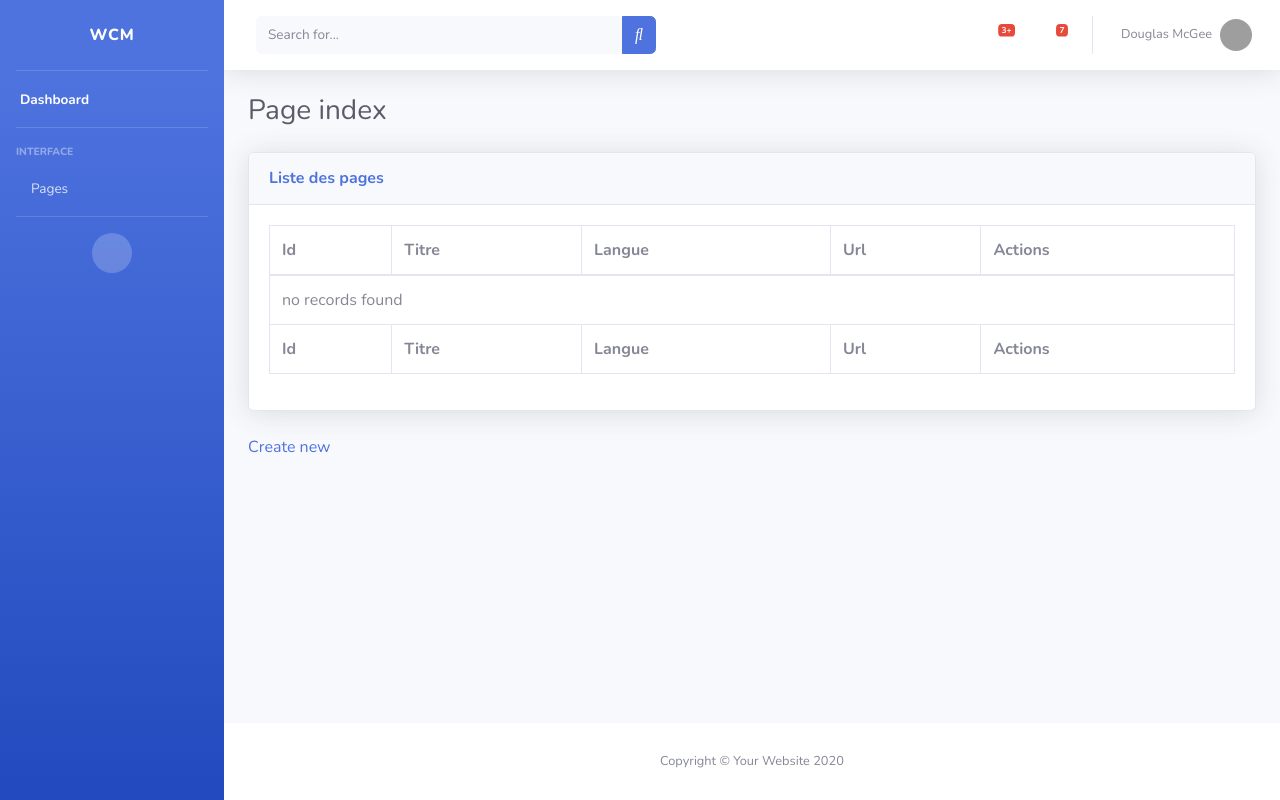
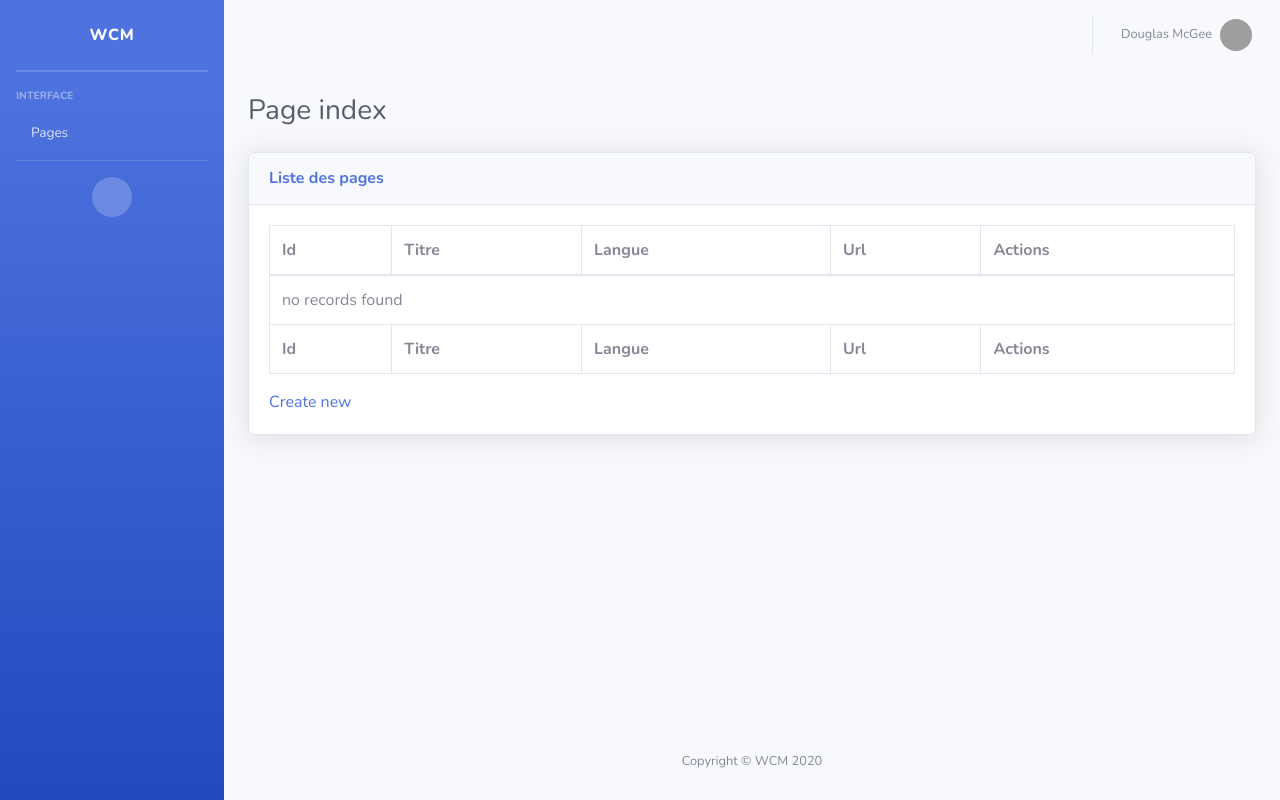
Before and after one commit to gabrielnadoncanada/wcm, a PHP site: template Resources/views/page/index.html.twig in a window 1280 px wide. Run offline with PHP 8.4, Linux system fonts and the light colour scheme; the template is opened without the code that fills it, so the values that code supplies are empty; some libraries are stand-ins or nearby versions; grey boxes are pictures that could not be loaded.

Commit message:
no commit

```diff
--- a/Resources/views/Layout/layout.html.twig
+++ b/Resources/views/Layout/layout.html.twig
@@ -12,9 +12,6 @@
 
                 <!-- Sidebar - Brand -->
                 <a class="sidebar-brand d-flex align-items-center justify-content-center" href="index.html">
-                    <div class="sidebar-brand-icon rotate-n-15">
-                        <i class="fas fa-laugh-wink"></i>
-                    </div>
                     <div class="sidebar-brand-text mx-3">WCM</div>
                 </a>
 
@@ -22,11 +19,11 @@
                 <hr class="sidebar-divider my-0">
 
                 <!-- Nav Item - Dashboard -->
-                <li class="nav-item active">
-                    <a class="nav-link" href="/">
-                        <i class="fas fa-fw fa-tachometer-alt"></i>
-                        <span>Dashboard</span></a>
-                </li>
+                {#                <li class="nav-item active">#}
+                {#                    <a class="nav-link" href="/">#}
+                {#                        <i class="fas fa-fw fa-tachometer-alt"></i>#}
+                {#                        <span>Dashboard</span></a>#}
+                {#                </li>#}
 
                 <!-- Divider -->
                 <hr class="sidebar-divider">
@@ -117,25 +114,13 @@
             <div id="content">
                 {% block topbar %}
                     <!-- Topbar -->
-                <nav class="navbar navbar-expand navbar-light bg-white topbar mb-4 static-top shadow">
+                    <nav class="navbar navbar-expand navbar-light topbar mb-4 static-top">
 
                         <!-- Sidebar Toggle (Topbar) -->
                         <button id="sidebarToggleTop" class="btn btn-link d-md-none rounded-circle mr-3">
                             <i class="fa fa-bars"></i>
                         </button>
 
-                    <!-- Topbar Search -->
-                    <form class="d-none d-sm-inline-block form-inline mr-auto ml-md-3 my-2 my-md-0 mw-100 navbar-search">
-                        <div class="input-group">
-                            <input type="text" class="form-control bg-light border-0 small" placeholder="Search for..."
-                                   aria-label="Search" aria-describedby="basic-addon2">
-                            <div class="input-group-append">
-                                <button class="btn btn-primary" type="button">
-                                    <i class="fas fa-search fa-sm"></i>
-                                </button>
-                            </div>
-                        </div>
-                    </form>
 
                         <!-- Topbar Navbar -->
                         <ul class="navbar-nav ml-auto">
@@ -164,123 +149,130 @@
                                 </div>
                             </li>
 
-                        <!-- Nav Item - Alerts -->
-                        <li class="nav-item dropdown no-arrow mx-1">
-                            <a class="nav-link dropdown-toggle" href="#" id="alertsDropdown" role="button"
-                               data-toggle="dropdown" aria-haspopup="true" aria-expanded="false">
-                                <i class="fas fa-bell fa-fw"></i>
-                                <!-- Counter - Alerts -->
-                                <span class="badge badge-danger badge-counter">3+</span>
-                            </a>
-                            <!-- Dropdown - Alerts -->
-                            <div class="dropdown-list dropdown-menu dropdown-menu-right shadow animated--grow-in"
-                                 aria-labelledby="alertsDropdown">
-                                <h6 class="dropdown-header">
-                                    Alerts Center
-                                </h6>
-                                <a class="dropdown-item d-flex align-items-center" href="#">
-                                    <div class="mr-3">
-                                        <div class="icon-circle bg-primary">
-                                            <i class="fas fa-file-alt text-white"></i>
-                                        </div>
-                                    </div>
-                                    <div>
-                                        <div class="small text-gray-500">December 12, 2019</div>
-                                        <span class="font-weight-bold">A new monthly report is ready to download!</span>
-                                    </div>
-                                </a>
-                                <a class="dropdown-item d-flex align-items-center" href="#">
-                                    <div class="mr-3">
-                                        <div class="icon-circle bg-success">
-                                            <i class="fas fa-donate text-white"></i>
-                                        </div>
-                                    </div>
-                                    <div>
-                                        <div class="small text-gray-500">December 7, 2019</div>
-                                        $290.29 has been deposited into your account!
-                                    </div>
-                                </a>
-                                <a class="dropdown-item d-flex align-items-center" href="#">
-                                    <div class="mr-3">
-                                        <div class="icon-circle bg-warning">
-                                            <i class="fas fa-exclamation-triangle text-white"></i>
-                                        </div>
-                                    </div>
-                                    <div>
-                                        <div class="small text-gray-500">December 2, 2019</div>
-                                        Spending Alert: We've noticed unusually high spending for your account.
-                                    </div>
-                                </a>
-                                <a class="dropdown-item text-center small text-gray-500" href="#">Show All Alerts</a>
-                            </div>
-                        </li>
+{#                            <!-- Nav Item - Alerts -->#}
+{#                            <li class="nav-item dropdown no-arrow mx-1">#}
+{#                                <a class="nav-link dropdown-toggle" href="#" id="alertsDropdown" role="button"#}
+{#                                   data-toggle="dropdown" aria-haspopup="true" aria-expanded="false">#}
+{#                                    <i class="fas fa-bell fa-fw"></i>#}
+{#                                    <!-- Counter - Alerts -->#}
+{#                                    <span class="badge badge-danger badge-counter">3+</span>#}
+{#                                </a>#}
+{#                                <!-- Dropdown - Alerts -->#}
+{#                                <div class="dropdown-list dropdown-menu dropdown-menu-right shadow animated--grow-in"#}
+{#                                     aria-labelledby="alertsDropdown">#}
+{#                                    <h6 class="dropdown-header">#}
+{#                                        Alerts Center#}
+{#                                    </h6>#}
+{#                                    <a class="dropdown-item d-flex align-items-center" href="#">#}
+{#                                        <div class="mr-3">#}
+{#                                            <div class="icon-circle bg-primary">#}
+{#                                                <i class="fas fa-file-alt text-white"></i>#}
+{#                                            </div>#}
+{#                                        </div>#}
+{#                                        <div>#}
+{#                                            <div class="small text-gray-500">December 12, 2019</div>#}
+{#                                            <span class="font-weight-bold">A new monthly report is ready to download!</span>#}
+{#                                        </div>#}
+{#                                    </a>#}
+{#                                    <a class="dropdown-item d-flex align-items-center" href="#">#}
+{#                                        <div class="mr-3">#}
+{#                                            <div class="icon-circle bg-success">#}
+{#                                                <i class="fas fa-donate text-white"></i>#}
+{#                                            </div>#}
+{#                                        </div>#}
+{#                                        <div>#}
+{#                                            <div class="small text-gray-500">December 7, 2019</div>#}
+{#                                            $290.29 has been deposited into your account!#}
+{#                                        </div>#}
+{#                                    </a>#}
+{#                                    <a class="dropdown-item d-flex align-items-center" href="#">#}
+{#                                        <div class="mr-3">#}
+{#                                            <div class="icon-circle bg-warning">#}
+{#                                                <i class="fas fa-exclamation-triangle text-white"></i>#}
+{#                                            </div>#}
+{#                                        </div>#}
+{#                                        <div>#}
+{#                                            <div class="small text-gray-500">December 2, 2019</div>#}
+{#                                            Spending Alert: We've noticed unusually high spending for your account.#}
+{#                                        </div>#}
+{#                                    </a>#}
+{#                                    <a class="dropdown-item text-center small text-gray-500" href="#">Show All#}
+{#                                        Alerts</a>#}
+{#                                </div>#}
+{#                            </li>#}
 
-                        <!-- Nav Item - Messages -->
-                        <li class="nav-item dropdown no-arrow mx-1">
-                            <a class="nav-link dropdown-toggle" href="#" id="messagesDropdown" role="button"
-                               data-toggle="dropdown" aria-haspopup="true" aria-expanded="false">
-                                <i class="fas fa-envelope fa-fw"></i>
-                                <!-- Counter - Messages -->
-                                <span class="badge badge-danger badge-counter">7</span>
-                            </a>
-                            <!-- Dropdown - Messages -->
-                            <div class="dropdown-list dropdown-menu dropdown-menu-right shadow animated--grow-in"
-                                 aria-labelledby="messagesDropdown">
-                                <h6 class="dropdown-header">
-                                    Message Center
-                                </h6>
-                                <a class="dropdown-item d-flex align-items-center" href="#">
-                                    <div class="dropdown-list-image mr-3">
-                                        <img class="rounded-circle" src="img/undraw_profile_1.svg" alt="">
-                                        <div class="status-indicator bg-success"></div>
-                                    </div>
-                                    <div class="font-weight-bold">
-                                        <div class="text-truncate">Hi there! I am wondering if you can help me with a
-                                            problem I've been having.
-                                        </div>
-                                        <div class="small text-gray-500">Emily Fowler · 58m</div>
-                                    </div>
-                                </a>
-                                <a class="dropdown-item d-flex align-items-center" href="#">
-                                    <div class="dropdown-list-image mr-3">
-                                        <img class="rounded-circle" src="img/undraw_profile_2.svg" alt="">
-                                        <div class="status-indicator"></div>
-                                    </div>
-                                    <div>
-                                        <div class="text-truncate">I have the photos that you ordered last month, how
-                                            would you like them sent to you?
-                                        </div>
-                                        <div class="small text-gray-500">Jae Chun · 1d</div>
-                                    </div>
-                                </a>
-                                <a class="dropdown-item d-flex align-items-center" href="#">
-                                    <div class="dropdown-list-image mr-3">
-                                        <img class="rounded-circle" src="img/undraw_profile_3.svg" alt="">
-                                        <div class="status-indicator bg-warning"></div>
-                                    </div>
-                                    <div>
-                                        <div class="text-truncate">Last month's report looks great, I am very happy with
-                                            the progress so far, keep up the good work!
-                                        </div>
-                                        <div class="small text-gray-500">Morgan Alvarez · 2d</div>
-                                    </div>
-                                </a>
-                                <a class="dropdown-item d-flex align-items-center" href="#">
-                                    <div class="dropdown-list-image mr-3">
-                                        <img class="rounded-circle" src="https://source.unsplash.com/Mv9hjnEUHR4/60x60"
-                                             alt="">
-                                        <div class="status-indicator bg-success"></div>
-                                    </div>
-                                    <div>
-                                        <div class="text-truncate">Am I a good boy? The reason I ask is because someone
-                                            told me that people say this to all dogs, even if they aren't good...
-                                        </div>
-                                        <div class="small text-gray-500">Chicken the Dog · 2w</div>
-                                    </div>
-                                </a>
-                                <a class="dropdown-item text-center small text-gray-500" href="#">Read More Messages</a>
-                            </div>
-                        </li>
+{#                            <!-- Nav Item - Messages -->#}
+{#                            <li class="nav-item dropdown no-arrow mx-1">#}
+{#                                <a class="nav-link dropdown-toggle" href="#" id="messagesDropdown" role="button"#}
+{#                                   data-toggle="dropdown" aria-haspopup="true" aria-expanded="false">#}
+{#                                    <i class="fas fa-envelope fa-fw"></i>#}
+{#                                    <!-- Counter - Messages -->#}
+{#                                    <span class="badge badge-danger badge-counter">7</span>#}
+{#                                </a>#}
+{#                                <!-- Dropdown - Messages -->#}
+{#                                <div class="dropdown-list dropdown-menu dropdown-menu-right shadow animated--grow-in"#}
+{#                                     aria-labelledby="messagesDropdown">#}
+{#                                    <h6 class="dropdown-header">#}
+{#                                        Message Center#}
+{#                                    </h6>#}
+{#                                    <a class="dropdown-item d-flex align-items-center" href="#">#}
+{#                                        <div class="dropdown-list-image mr-3">#}
+{#                                            <img class="rounded-circle" src="img/undraw_profile_1.svg" alt="">#}
+{#                                            <div class="status-indicator bg-success"></div>#}
+{#                                        </div>#}
+{#                                        <div class="font-weight-bold">#}
+{#                                            <div class="text-truncate">Hi there! I am wondering if you can help me with#}
+{#                                                a#}
+{#                                                problem I've been having.#}
+{#                                            </div>#}
+{#                                            <div class="small text-gray-500">Emily Fowler · 58m</div>#}
+{#                                        </div>#}
+{#                                    </a>#}
+{#                                    <a class="dropdown-item d-flex align-items-center" href="#">#}
+{#                                        <div class="dropdown-list-image mr-3">#}
+{#                                            <img class="rounded-circle" src="img/undraw_profile_2.svg" alt="">#}
+{#                                            <div class="status-indicator"></div>#}
+{#                                        </div>#}
+{#                                        <div>#}
+{#                                            <div class="text-truncate">I have the photos that you ordered last month,#}
+{#                                                how#}
+{#                                                would you like them sent to you?#}
+{#                                            </div>#}
+{#                                            <div class="small text-gray-500">Jae Chun · 1d</div>#}
+{#                                        </div>#}
+{#                                    </a>#}
+{#                                    <a class="dropdown-item d-flex align-items-center" href="#">#}
+{#                                        <div class="dropdown-list-image mr-3">#}
+{#                                            <img class="rounded-circle" src="img/undraw_profile_3.svg" alt="">#}
+{#                                            <div class="status-indicator bg-warning"></div>#}
+{#                                        </div>#}
+{#                                        <div>#}
+{#                                            <div class="text-truncate">Last month's report looks great, I am very happy#}
+{#                                                with#}
+{#                                                the progress so far, keep up the good work!#}
+{#                                            </div>#}
+{#                                            <div class="small text-gray-500">Morgan Alvarez · 2d</div>#}
+{#                                        </div>#}
+{#                                    </a>#}
+{#                                    <a class="dropdown-item d-flex align-items-center" href="#">#}
+{#                                        <div class="dropdown-list-image mr-3">#}
+{#                                            <img class="rounded-circle"#}
+{#                                                 src="https://source.unsplash.com/Mv9hjnEUHR4/60x60"#}
+{#                                                 alt="">#}
+{#                                            <div class="status-indicator bg-success"></div>#}
+{#                                        </div>#}
+{#                                        <div>#}
+{#                                            <div class="text-truncate">Am I a good boy? The reason I ask is because#}
+{#                                                someone#}
+{#                                                told me that people say this to all dogs, even if they aren't good...#}
+{#                                            </div>#}
+{#                                            <div class="small text-gray-500">Chicken the Dog · 2w</div>#}
+{#                                        </div>#}
+{#                                    </a>#}
+{#                                    <a class="dropdown-item text-center small text-gray-500" href="#">Read More#}
+{#                                        Messages</a>#}
+{#                                </div>#}
+{#                            </li>#}
 
                             <div class="topbar-divider d-none d-sm-block"></div>
 
@@ -320,15 +312,25 @@
                 {% endblock %}
 
                 <div class="container-fluid">
-                    {% block main %}
+
+                    <h1 class="h3 mb-0 text-gray-800 mb-4">{% block title %}{% endblock %}</h1>
+                    <div class="card shadow mb-4">
+                        <div class="card-header py-3">
+                            <h6 class="m-0 font-weight-bold text-primary">{% block subtitle %}{% endblock %}</h6>
+                        </div>
+                        <div class="card-body">
+                            {% block content %}
                             {% endblock %}
                         </div>
                     </div>
+
+                </div>
+            </div>
             {% block footer %}
-                <footer class="sticky-footer bg-white">
+                <footer class="sticky-footer">
                     <div class="container my-auto">
                         <div class="copyright text-center my-auto">
-                            <span>Copyright © Your Website 2020</span>
+                            <span>Copyright © WCM 2020</span>
                         </div>
                     </div>
                 </footer>
--- /dev/null
+++ b/Resources/views/Layout/shared/page_base.html.twig
@@ -0,0 +1,10 @@
+{% extends '@Wcm/Layout/layout.html.twig' %}
+
+{% block main %}
+    {{ parent() }}
+    {% block title %}Titre de la page{% endblock %}
+    {% block subtitle %}Sous-titre de la page{% endblock %}
+    {% block content %}
+        Exemple de contenu
+    {% endblock %}
+{% endblock %}
--- a/Resources/views/image/shared/_delete_form.html.twig
+++ b/Resources/views/image/shared/_delete_form.html.twig
@@ -1,5 +1,5 @@
 {% macro formDelete(id, productID)%}
-    <form id="{{ id }}" method="post" action="{{ path('product_deleteImage', {'id': id, 'productID':productID}) }}" onsubmit="return confirm('{{ 'bci.cms.general.confirmDelete'|trans({}, 'app') }}');">
+    <form id="{{ id }}" method="post" action="{{ path('product_deleteImage', {'id': id, 'productID':productID}) }}" onsubmit="return confirm('{{ 'bci.Wcm.general.confirmDelete'|trans({}, 'app') }}');">
         <input type="hidden" name="_method" value="DELETE">
         <input type="hidden" name="_token" value="{{ csrf_token('delete' ~ id) }}">
     </form>
--- a/Resources/views/page/index.html.twig
+++ b/Resources/views/page/index.html.twig
@@ -1,14 +1,8 @@
-{% extends '@Wcm/Layout/layout.html.twig' %}
+{% extends '@Wcm/Layout/shared/page_base.html.twig' %}
 
-
-
-{% block main %}
-    <h1 class="h3 mb-0 text-gray-800 mb-4">Page index</h1>
-    <div class="card shadow mb-4">
-        <div class="card-header py-3">
-            <h6 class="m-0 font-weight-bold text-primary">Liste des pages</h6>
-        </div>
-        <div class="card-body">
+{% block title %}Page index{% endblock %}
+{% block subtitle %}Liste des pages{% endblock %}
+{% block content %}
     <div class="table-responsive">
         <table class="table table-bordered" id="dataTable" width="100%" cellspacing="0">
             <thead>
@@ -37,7 +31,7 @@
                     <td>{{ page.locale }}</td>
                     <td>{{ page.slug }}</td>
                     <td>
-                                <a href="{{ path('page_show', {'id': page.id}) }}">voir</a>
+{#                        <a href="{{ path('page_show', {'id': page.id}) }}">voir</a>#}
                         <a href="{{ path('page_edit', {'id': page.id}) }}">modifier</a>
                     </td>
                 </tr>
@@ -50,9 +44,5 @@
             </tbody>
         </table>
     </div>
-        </div>
-    </div>
-
-
     <a href="{{ path('page_new') }}">Create new</a>
 {% endblock %}
--- a/Resources/views/product/edit.html.twig
+++ b/Resources/views/product/edit.html.twig
@@ -31,11 +31,11 @@
                     </div>
                 </div>
                 <div class="modal-footer" >
-                    <button type="button" class="btn d-none d-md-inline btn-rose float-right" style="margin-right: 10px" data-dismiss="modal">{{ 'bci.cms.general.action.cancel'|trans({}, 'cms_bundle') }}</button>
+                    <button type="button" class="btn d-none d-md-inline btn-rose float-right" style="margin-right: 10px" data-dismiss="modal">{{ 'bci.Wcm.general.action.cancel'|trans({}, 'Wcm_bundle') }}</button>
                     <button type="button" class="btn btn-primary"
                             id="saveImageEdit" name="saveImageEdit"
                             data-ice="app.saveEditImage"
-                            data-ice-params="{{ path('setImageTitle', {'imageID':'*'}) }}">{{ 'bci.cms.general.action.save'|trans({}, 'cms_bundle') }}</button>
+                            data-ice-params="{{ path('setImageTitle', {'imageID':'*'}) }}">{{ 'bci.Wcm.general.action.save'|trans({}, 'Wcm_bundle') }}</button>
                 </div>
             </div>
         </div>
```
Also changed, not shown: EventListener/CmsAuthenticationListener.php (added, +34 -0 lines), EventListener/CmsLastLoginListener.php (added, +31 -0 lines), EventListener/HeaderListener.php (added, +26 -0 lines), EventSubscriber/LocaleSubscriber.php (added, +45 -0 lines), Form/UserType.php (+16 -16 lines), Resources/views/page/edit.html.twig (+4 -6 lines), Resources/views/page/new.html.twig (+4 -6 lines), Resources/views/page/show.html.twig (deleted, +0 -34 lines), Resources/views/product/_form.html.twig (+4 -4 lines), 3 other files. Lines whose indentation alone changed are shown as unchanged.
